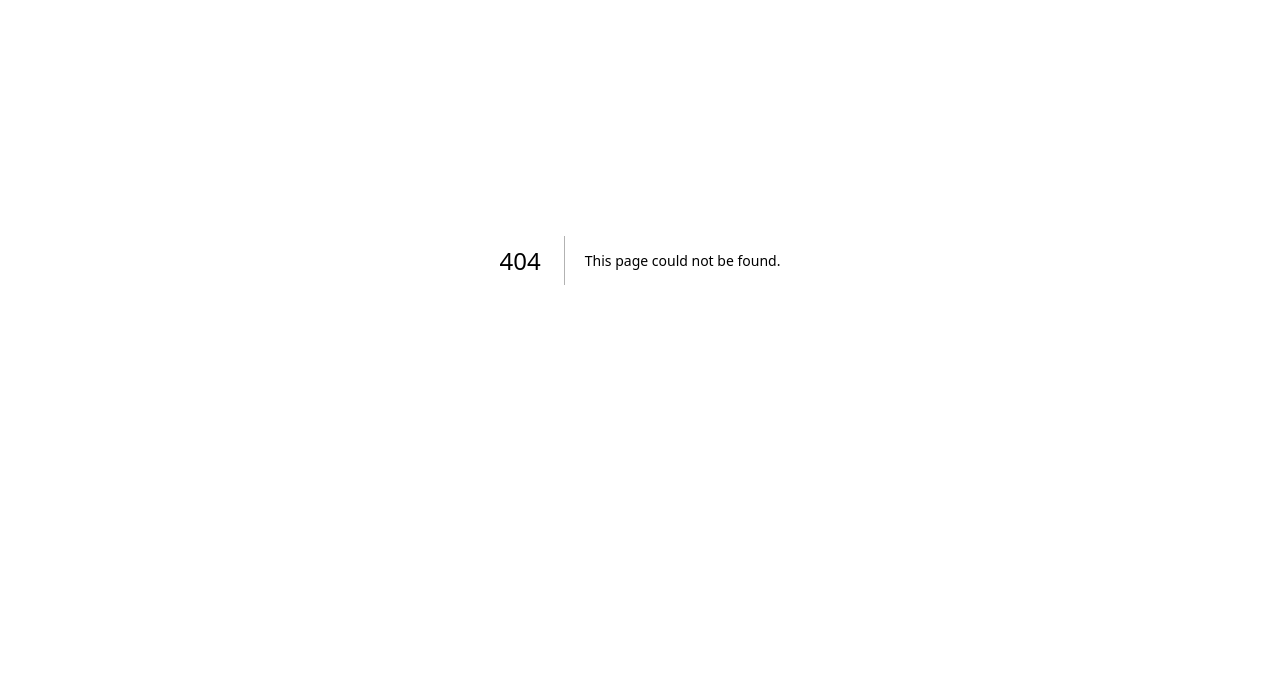
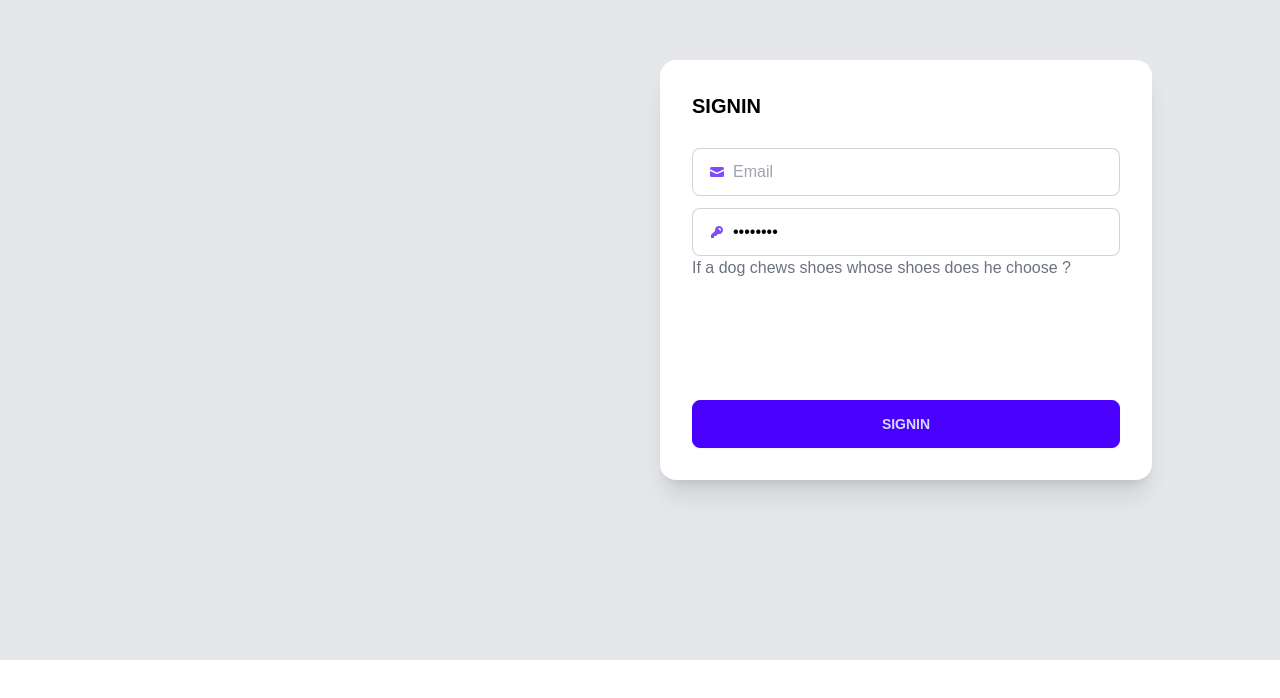
Before and after one commit to lrcnz/ETHGlobal2024, a Next.js app in the folder frontend/: page /signin in a window 1280 px wide. Before the commit this address had no page. Shown: the part 140-838 px from the top of the page. Before the commit the page ends 800 px from the top, so only its background shows below. Built offline with nearby package versions, Linux system fonts and the light colour scheme.

Commit message:
feat: update signin page

```diff
--- a/frontend/package.json
+++ b/frontend/package.json
@@ -11,6 +11,9 @@
   "dependencies": {
     "@circle-fin/user-controlled-wallets": "^4.4.1",
     "@prisma/client": "^5.19.1",
+    "immer": "^10.1.1",
+    "jotai": "^2.10.0",
+    "jotai-immer": "^0.4.1",
     "next": "14.2.13",
     "next-logger": "^5.0.1",
     "pino": "^9.4.0",
@@ -22,6 +25,7 @@
     "@types/node": "^20",
     "@types/react": "^18",
     "@types/react-dom": "^18",
+    "daisyui": "^4.12.10",
     "eslint": "^8",
     "eslint-config-next": "14.2.13",
     "postcss": "^8",
--- /dev/null
+++ b/frontend/src/app/(pages)/signin/components/sign-in-card.tsx
@@ -0,0 +1,43 @@
+const SigninCard = () => {
+  return (
+    <div className="card w-full h-[420px] shadow-xl bg-white" >
+      <div className="card-body" >
+        <h2 className="card-title uppercase font-bold mb-5 text-black" >SignIn</h2>
+        <div className="flex flex-col h-full">
+          <div className="flex-1">
+            <label className="input input-bordered flex items-center gap-2 mb-3 text-black">
+              <svg
+                xmlns="http://www.w3.org/2000/svg"
+                viewBox="0 0 16 16"
+                fill="currentColor"
+                className="h-4 w-4 opacity-70 fill-primary">
+                <path
+                  d="M2.5 3A1.5 1.5 0 0 0 1 4.5v.793c.026.009.051.02.076.032L7.674 8.51c.206.1.446.1.652 0l6.598-3.185A.755.755 0 0 1 15 5.293V4.5A1.5 1.5 0 0 0 13.5 3h-11Z" />
+                <path
+                  d="M15 6.954 8.978 9.86a2.25 2.25 0 0 1-1.956 0L1 6.954V11.5A1.5 1.5 0 0 0 2.5 13h11a1.5 1.5 0 0 0 1.5-1.5V6.954Z" />
+              </svg>
+              <input type="text" className="grow" placeholder="Email" />
+            </label>
+            <label className="input input-bordered flex items-center gap-2 text-black">
+              <svg
+                xmlns="http://www.w3.org/2000/svg"
+                viewBox="0 0 16 16"
+                fill="currentColor"
+                className="h-4 w-4 opacity-70 fill-primary">
+                <path
+                  fillRule="evenodd"
+                  d="M14 6a4 4 0 0 1-4.899 3.899l-1.955 1.955a.5.5 0 0 1-.353.146H5v1.5a.5.5 0 0 1-.5.5h-2a.5.5 0 0 1-.5-.5v-2.293a.5.5 0 0 1 .146-.353l3.955-3.955A4 4 0 1 1 14 6Zm-4-2a.75.75 0 0 0 0 1.5.5.5 0 0 1 .5.5.75.75 0 0 0 1.5 0 2 2 0 0 0-2-2Z"
+                  clipRule="evenodd" />
+              </svg>
+              <input type="password" className="grow" value="password" />
+            </label>
+            <p className="text-gray-500"> If a dog chews shoes whose shoes does he choose ? </p>
+          </div>
+          <button className="btn btn-primary">SIGNIN</button>
+        </div>
+      </div>
+    </div>
+  );
+}
+
+export default SigninCard;
--- /dev/null
+++ b/frontend/src/app/(pages)/signin/layout.tsx
@@ -0,0 +1,10 @@
+const Signin = ({ children }: { children: React.ReactNode }) => {
+  return (
+    <div className="w-screen h-screen flex bg-gray-200">
+      <div className="flex-1"></div>
+      <div className="h-screen w-[620px] mt-[200px] pr-32">{children}</div>
+    </div>
+  );
+}
+
+export default Signin
--- /dev/null
+++ b/frontend/src/app/(pages)/signin/page.tsx
@@ -0,0 +1,11 @@
+import SigninCard from "./components/sign-in-card";
+
+function Page () {
+  return (
+    <div>
+      <SigninCard />
+    </div>
+  );
+}
+
+export default Page;
--- a/frontend/src/app/layout.tsx
+++ b/frontend/src/app/layout.tsx
@@ -24,7 +24,7 @@
   children: React.ReactNode;
 }>) {
   return (
-    <html lang="en">
+    <html lang="en" data-theme="light">
       <body
         className={`${geistSans.variable} ${geistMono.variable} antialiased`}
       >
--- a/frontend/src/app/page.tsx
+++ b/frontend/src/app/page.tsx
@@ -1,101 +1,13 @@
-import Image from "next/image";
+import { createStore, Provider as StorageProvider } from 'jotai';
 
-export default function Home() {
+const store = createStore();
+
+export default function Home({ children }: { children: React.ReactNode }) {
   return (
-    <div className="grid grid-rows-[20px_1fr_20px] items-center justify-items-center min-h-screen p-8 pb-20 gap-16 sm:p-20 font-[family-name:var(--font-geist-sans)]">
-      <main className="flex flex-col gap-8 row-start-2 items-center sm:items-start">
-        <Image
-          className="dark:invert"
-          src="https://nextjs.org/icons/next.svg"
-          alt="Next.js logo"
-          width={180}
-          height={38}
-          priority
-        />
-        <ol className="list-inside list-decimal text-sm text-center sm:text-left font-[family-name:var(--font-geist-mono)]">
-          <li className="mb-2">
-            Get started by editing{" "}
-            <code className="bg-black/[.05] dark:bg-white/[.06] px-1 py-0.5 rounded font-semibold">
-              src/app/page.tsx
-            </code>
-            .
-          </li>
-          <li>Save and see your changes instantly.</li>
-        </ol>
-
-        <div className="flex gap-4 items-center flex-col sm:flex-row">
-          <a
-            className="rounded-full border border-solid border-transparent transition-colors flex items-center justify-center bg-foreground text-background gap-2 hover:bg-[#383838] dark:hover:bg-[#ccc] text-sm sm:text-base h-10 sm:h-12 px-4 sm:px-5"
-            href="https://vercel.com/new?utm_source=create-next-app&utm_medium=appdir-template-tw&utm_campaign=create-next-app"
-            target="_blank"
-            rel="noopener noreferrer"
-          >
-            <Image
-              className="dark:invert"
-              src="https://nextjs.org/icons/vercel.svg"
-              alt="Vercel logomark"
-              width={20}
-              height={20}
-            />
-            Deploy now
-          </a>
-          <a
-            className="rounded-full border border-solid border-black/[.08] dark:border-white/[.145] transition-colors flex items-center justify-center hover:bg-[#f2f2f2] dark:hover:bg-[#1a1a1a] hover:border-transparent text-sm sm:text-base h-10 sm:h-12 px-4 sm:px-5 sm:min-w-44"
-            href="https://nextjs.org/docs?utm_source=create-next-app&utm_medium=appdir-template-tw&utm_campaign=create-next-app"
-            target="_blank"
-            rel="noopener noreferrer"
-          >
-            Read our docs
-          </a>
-        </div>
-      </main>
-      <footer className="row-start-3 flex gap-6 flex-wrap items-center justify-center">
-        <a
-          className="flex items-center gap-2 hover:underline hover:underline-offset-4"
-          href="https://nextjs.org/learn?utm_source=create-next-app&utm_medium=appdir-template-tw&utm_campaign=create-next-app"
-          target="_blank"
-          rel="noopener noreferrer"
-        >
-          <Image
-            aria-hidden
-            src="https://nextjs.org/icons/file.svg"
-            alt="File icon"
-            width={16}
-            height={16}
-          />
-          Learn
-        </a>
-        <a
-          className="flex items-center gap-2 hover:underline hover:underline-offset-4"
-          href="https://vercel.com/templates?framework=next.js&utm_source=create-next-app&utm_medium=appdir-template-tw&utm_campaign=create-next-app"
-          target="_blank"
-          rel="noopener noreferrer"
-        >
-          <Image
-            aria-hidden
-            src="https://nextjs.org/icons/window.svg"
-            alt="Window icon"
-            width={16}
-            height={16}
-          />
-          Examples
-        </a>
-        <a
-          className="flex items-center gap-2 hover:underline hover:underline-offset-4"
-          href="https://nextjs.org?utm_source=create-next-app&utm_medium=appdir-template-tw&utm_campaign=create-next-app"
-          target="_blank"
-          rel="noopener noreferrer"
-        >
-          <Image
-            aria-hidden
-            src="https://nextjs.org/icons/globe.svg"
-            alt="Globe icon"
-            width={16}
-            height={16}
-          />
-          Go to nextjs.org →
-        </a>
-      </footer>
+    <div>
+      <StorageProvider store={store}>
+        {children}
+      </StorageProvider>
     </div>
   );
 }
--- a/frontend/tailwind.config.ts
+++ b/frontend/tailwind.config.ts
@@ -14,6 +14,12 @@
       },
     },
   },
-  plugins: [],
+  daisyui: {
+    themes: ["light", "dark", "cupcake"],
+  },
+  plugins: [
+    // eslint-disable-next-line @typescript-eslint/no-require-imports
+    require('daisyui'),
+  ],
 };
 export default config;
```
Also changed, not shown: frontend/src/app/api/wallet/signup/route.ts (line endings or trailing spaces), frontend/src/atoms/user-token.ts (added), frontend/src/atoms/w3c.ts (added), 1 other file (tests, documents, lock files or other folders).
